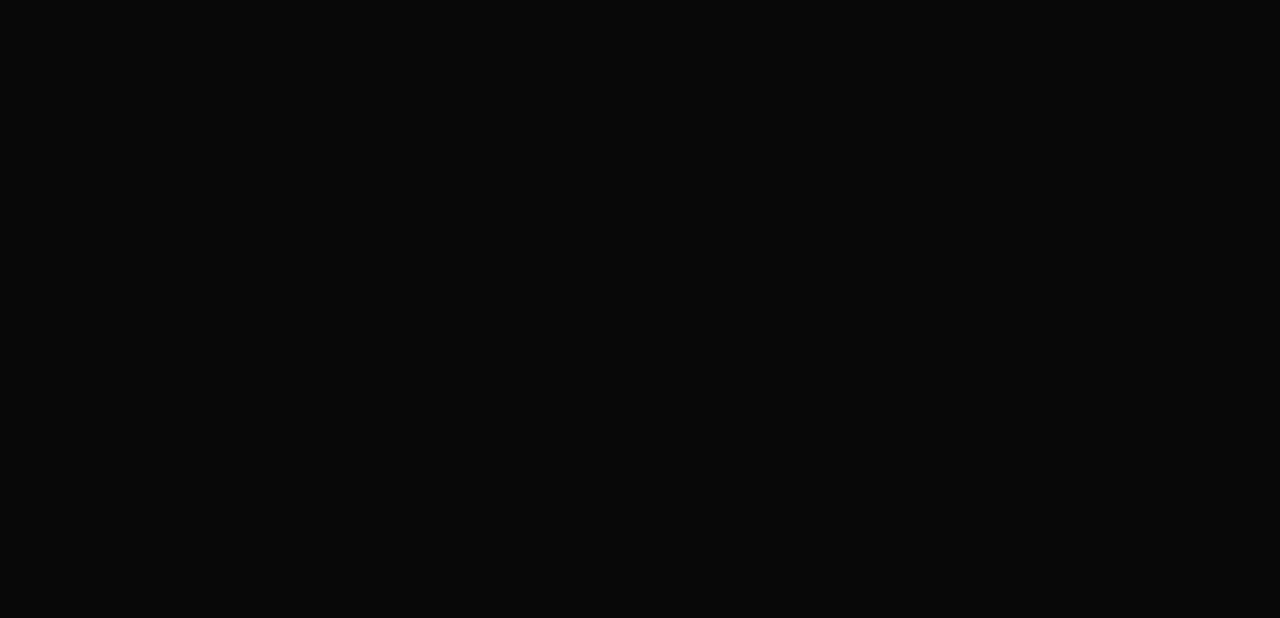
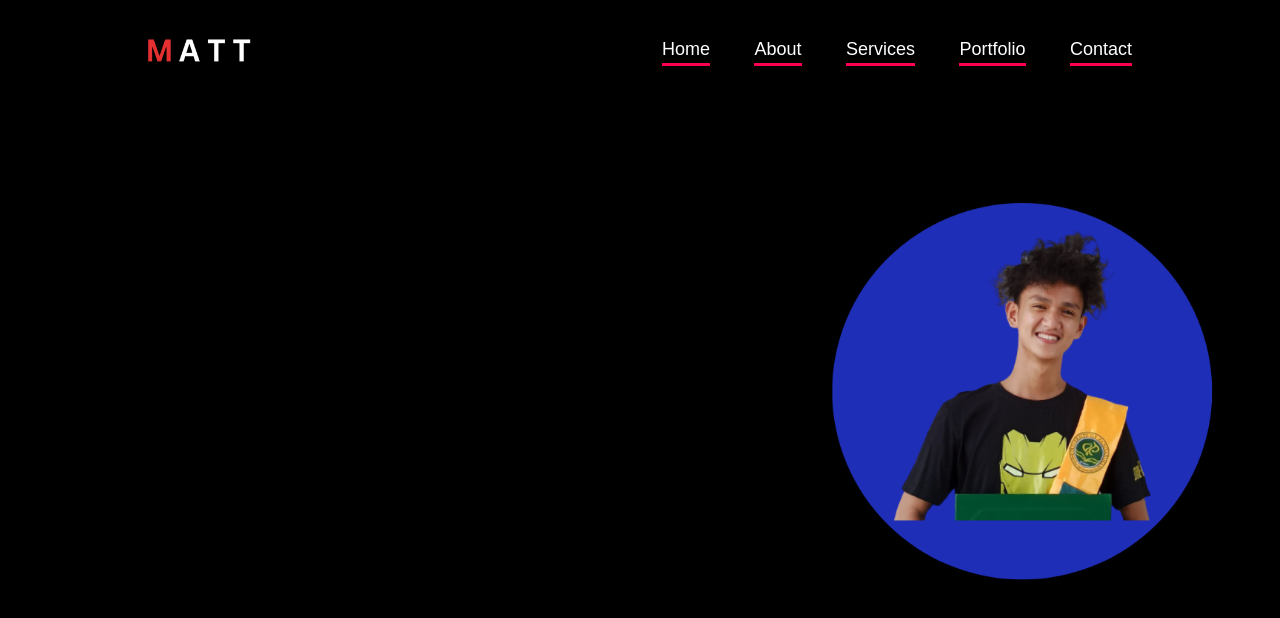
Before and after one commit to MattAddie/MyPortfolio, a plain HTML site: page index.html in a window 1280 px wide. Drawn offline with Linux system fonts and the light colour scheme.

Commit message:
added some images

```diff
--- a/index.html
+++ b/index.html
@@ -7,6 +7,19 @@
     <link rel="stylesheet" href="style.css">
 </head>
 <body>
-
+    <div id="header">
+        <div class="container">
+            <nav>
+                <img class="logo" src="images/LOGO.png" alt="">
+                <ul>
+                    <li><a href="">Home</a></li>
+                    <li><a href="">About</a></li>
+                    <li><a href="">Services</a></li>
+                    <li><a href="">Portfolio</a></li>
+                    <li><a href="">Contact</a></li>
+                </ul>
+            </nav>
+        </div>
+    </div>
 </body>
 </html>
--- a/style.css
+++ b/style.css
@@ -5,6 +5,48 @@
     box-sizing: border-box;
 }
 body{
-    background: #080808;
+    background: #000000;
     color: white;
 }
+#header{
+    width: 100%;
+    height: 100vh;
+    background-image: url(images/background.png);
+    background-size: cover;
+    background-position: center;
+}
+.logo{
+    width: 140px;
+}
+.container{
+    padding: 10px 10%;
+}
+nav{
+    display: flex;
+    align-items: center;
+    justify-content: space-between;
+    flex-wrap: wrap;
+}
+
+nav ul li {
+    display: inline-block;
+    list-style: none;
+    margin: 10px 20px;
+    position: relative;
+
+}
+
+nav ul li a{
+    color: white;
+    text-decoration: none;
+    font-size: 18px;
+}
+nav ul li a::after{
+    content: '';
+    width: 100%;
+    height: 3px;
+    background: #ff004f;
+    position: absolute;
+    left: 0;
+    bottom: -6px;
+}
```
Also changed, not shown: images/LOGO.png (added), images/background.png (added).
